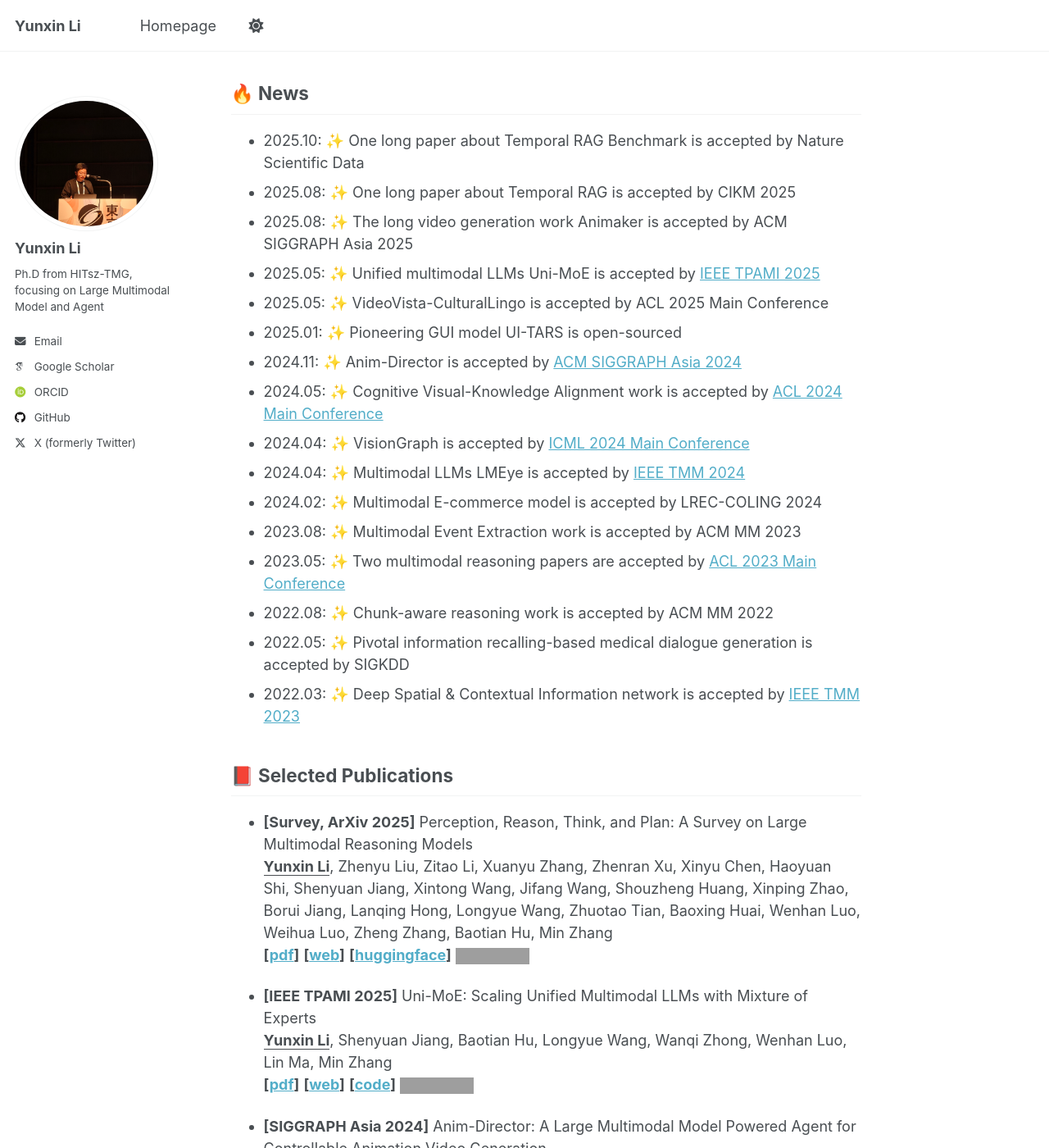
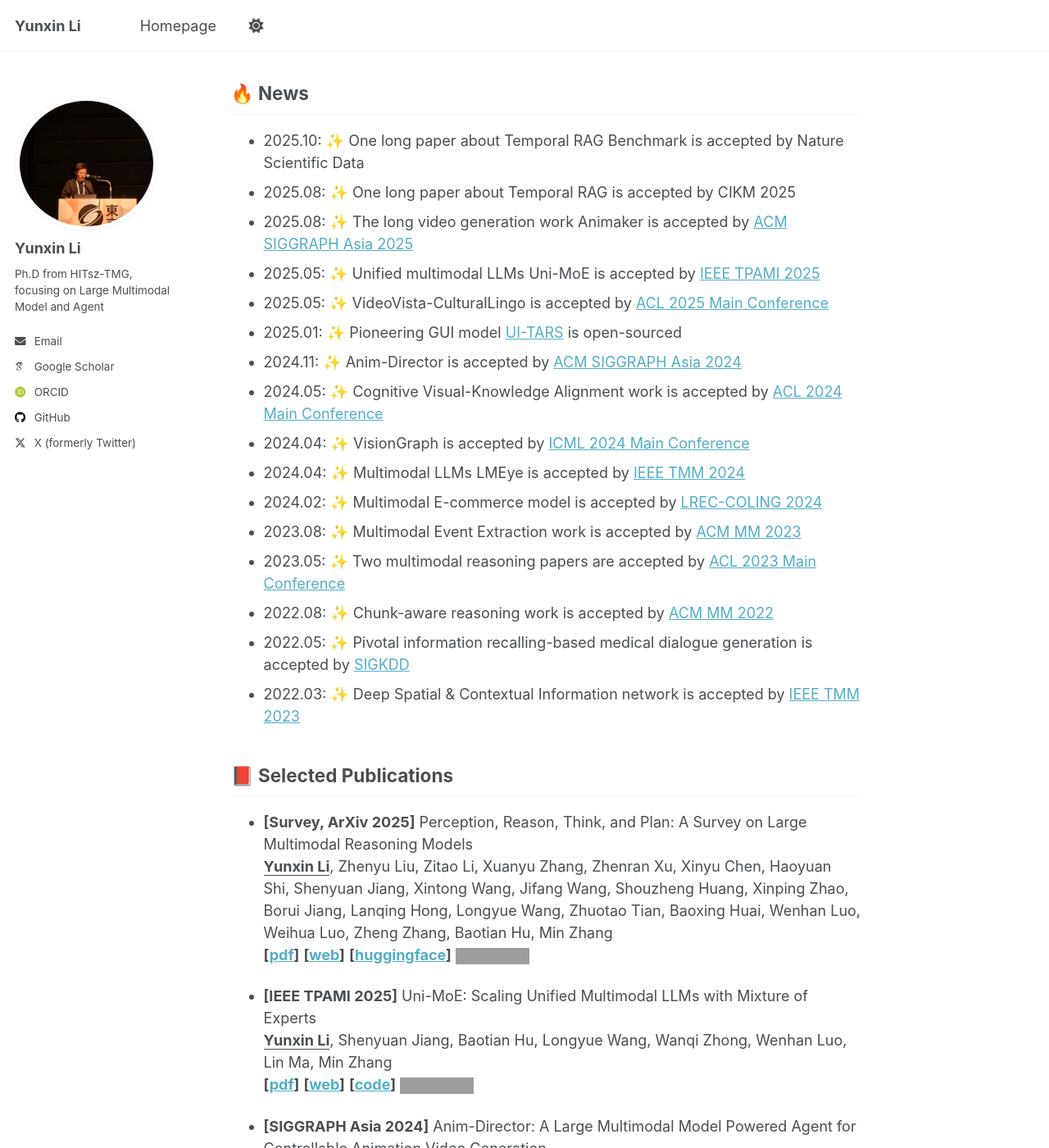
Before and after one commit to YunxinLi/yunxinli.github.io, a Jekyll site: the page built from _pages/about.md, in a window 1280 px wide and 1400 px high, scrolled down 677 px. Shown: the whole window at 82% size. Built offline with Jekyll 4.4.1, drawn with Linux system fonts in a browser that asks for light colours; some web fonts are replaced; a script that is not in the unit is left out; part of the change alters nothing that is shown; grey boxes are pictures that could not be loaded.

```diff
--- a/_pages/about.md
+++ b/_pages/about.md
@@ -23,19 +23,19 @@ The long-term goal of my research is to help humans with more capable artificial
 ## 🔥 News
 - 2025.10: ✨ One long paper about Temporal RAG Benchmark is accepted by Nature Scientific Data
 - 2025.08: ✨ One long paper about Temporal RAG is accepted by CIKM 2025
-- 2025.08: ✨ The long video generation work Animaker is accepted by ACM SIGGRAPH Asia 2025
+- 2025.08: ✨ The long video generation work Animaker is accepted by [ACM SIGGRAPH Asia 2025](https://animaker-dev.github.io/)
 - 2025.05: ✨ Unified multimodal LLMs Uni-MoE is accepted by [IEEE TPAMI 2025](https://ieeexplore.ieee.org/document/10887014)
-- 2025.05: ✨ VideoVista-CulturalLingo is accepted by ACL 2025 Main Conference
-- 2025.01: ✨ Pioneering GUI model UI-TARS is open-sourced
+- 2025.05: ✨ VideoVista-CulturalLingo is accepted by [ACL 2025 Main Conference](https://videovista-culturallingo.github.io/)
+- 2025.01: ✨ Pioneering GUI model [UI-TARS](https://github.com/bytedance/UI-TARS) is open-sourced
 - 2024.11: ✨ Anim-Director is accepted by [ACM SIGGRAPH Asia 2024](https://dl.acm.org/doi/abs/10.1145/3680528.3687688)
 - 2024.05: ✨ Cognitive Visual-Knowledge Alignment work is accepted by [ACL 2024 Main Conference](https://aclanthology.org/2024.acl-long.411/)
 - 2024.04: ✨ VisionGraph is accepted by [ICML 2024 Main Conference](https://proceedings.mlr.press/v235/li24ab.html)
 - 2024.04: ✨ Multimodal LLMs LMEye is accepted by [IEEE TMM 2024](https://ieeexplore.ieee.org/document/10598361)
-- 2024.02: ✨ Multimodal E-commerce model is accepted by LREC-COLING 2024
-- 2023.08: ✨ Multimodal Event Extraction work is accepted by ACM MM 2023
+- 2024.02: ✨ Multimodal E-commerce model is accepted by [LREC-COLING 2024](https://aclanthology.org/2024.lrec-main.77/)
+- 2023.08: ✨ Multimodal Event Extraction work is accepted by [ACM MM 2023](https://arxiv.org/abs/2306.08966)
 - 2023.05: ✨ Two multimodal reasoning papers are accepted by [ACL 2023 Main Conference](https://aclanthology.org/people/yunxin-li/)
-- 2022.08: ✨ Chunk-aware reasoning work is accepted by ACM MM 2022
-- 2022.05: ✨ Pivotal information recalling-based medical dialogue generation is accepted by SIGKDD
+- 2022.08: ✨ Chunk-aware reasoning work is accepted by [ACM MM 2022](https://arxiv.org/abs/2207.11401)
+- 2022.05: ✨ Pivotal information recalling-based medical dialogue generation is accepted by [SIGKDD](https://dl.acm.org/doi/10.1145/3534678.3542674)
 - 2022.03: ✨ Deep Spatial & Contextual Information network is accepted by [IEEE TMM 2023](https://ieeexplore.ieee.org/document/9682541)
 
 
```
